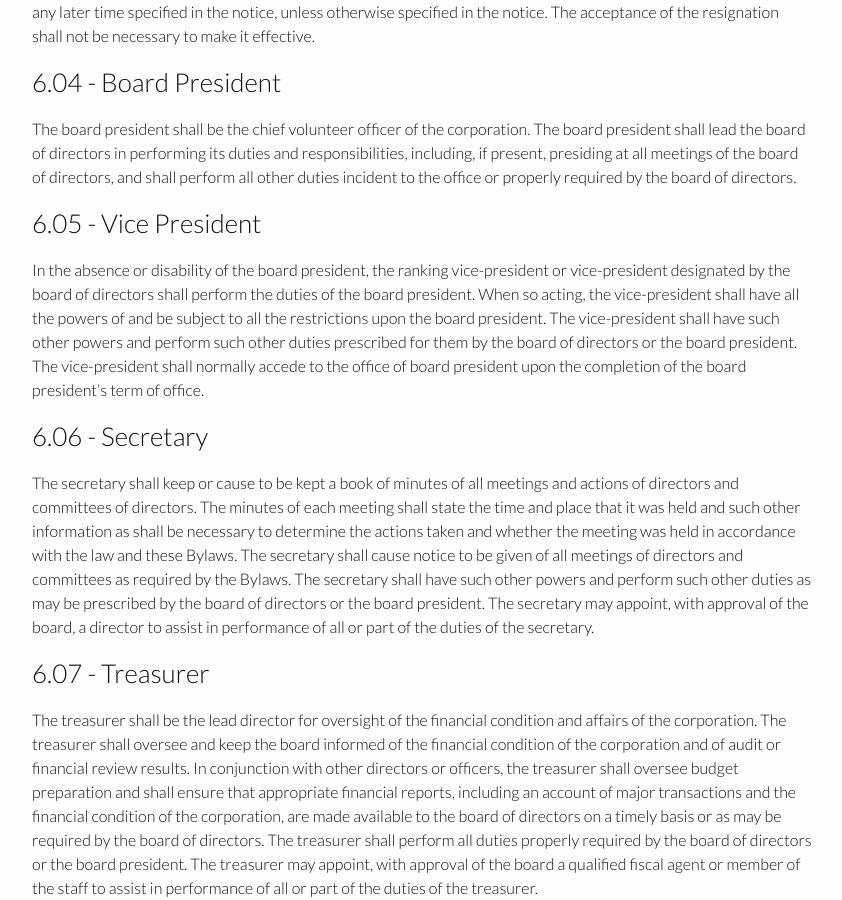
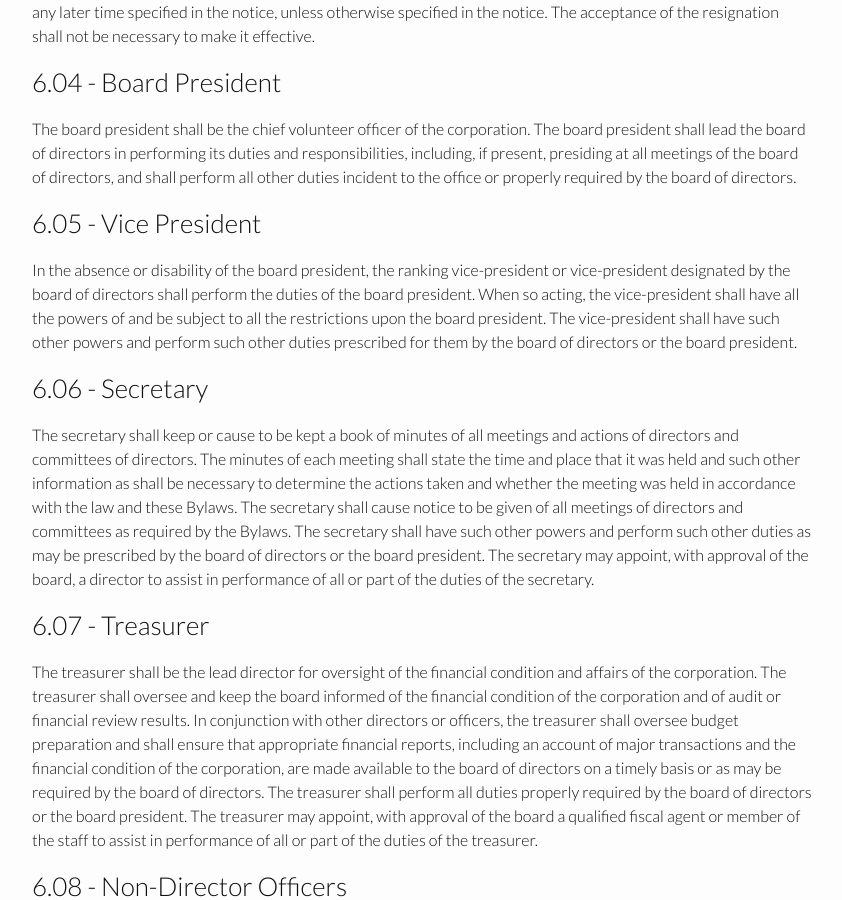
Before and after one commit to techramento/techramento.github.io, a Jekyll site: the page built from BYLAWS.md, in a window 1280 px wide and 900 px high, scrolled down 7309 px. Shown: the whole window, without its empty margins (218-1060 px from the left). Built offline with Jekyll 4.4.1, drawn with Linux system fonts in a browser that asks for light colours.

Commit message:
Remove VP ascension clause
Since we removed consecutive term limits, we did not want to explicitly
require that the VP gets automatically appointed to President in the event
that office is vacated early. Any Office is capable of being voted in to the
office of President during a regular election.

```diff
--- a/BYLAWS.md
+++ b/BYLAWS.md
@@ -218,7 +218,7 @@ The board president shall be the chief volunteer officer of the corporation. The
 
 ### 6.05 - Vice President
 
-In the absence or disability of the board president, the ranking vice-president or vice-president designated by the board of directors shall perform the duties of the board president. When so acting, the vice-president shall have all the powers of and be subject to all the restrictions upon the board president.  The vice-president shall have such other powers and perform such other duties prescribed for them by the board of directors or the board president.  The vice-president shall normally accede to the office of board president upon the completion of the board president’s term of office.
+In the absence or disability of the board president, the ranking vice-president or vice-president designated by the board of directors shall perform the duties of the board president. When so acting, the vice-president shall have all the powers of and be subject to all the restrictions upon the board president.  The vice-president shall have such other powers and perform such other duties prescribed for them by the board of directors or the board president.
 
 ### 6.06 - Secretary
 
```
